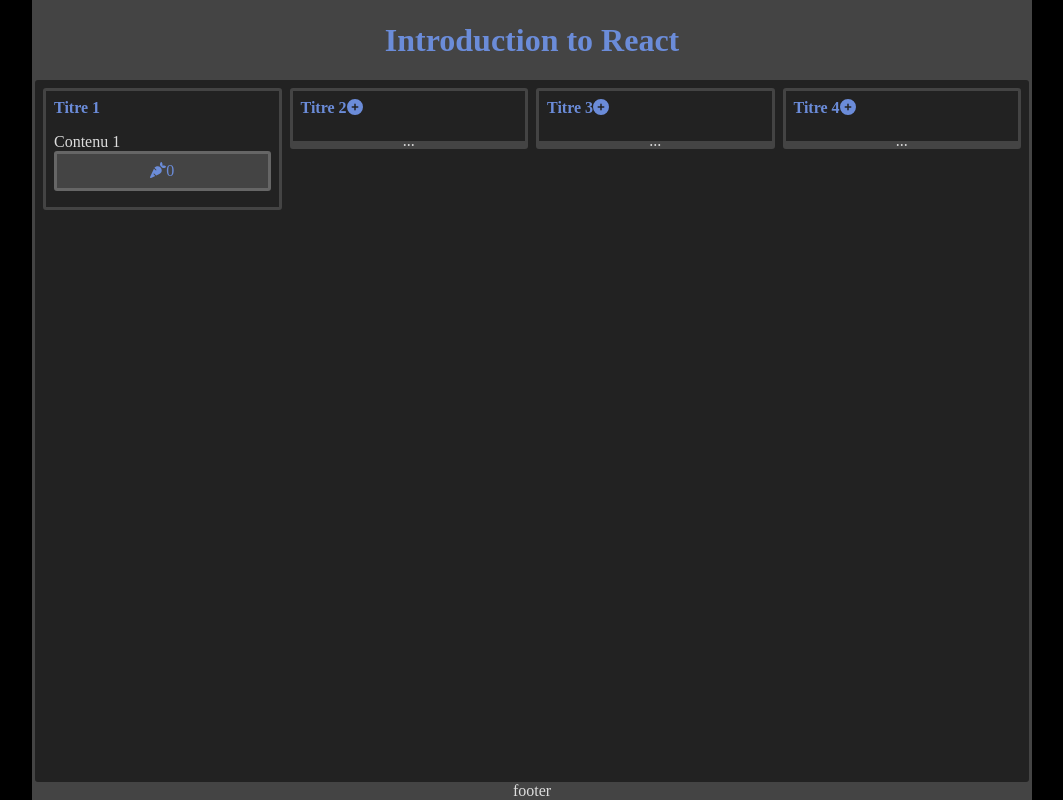
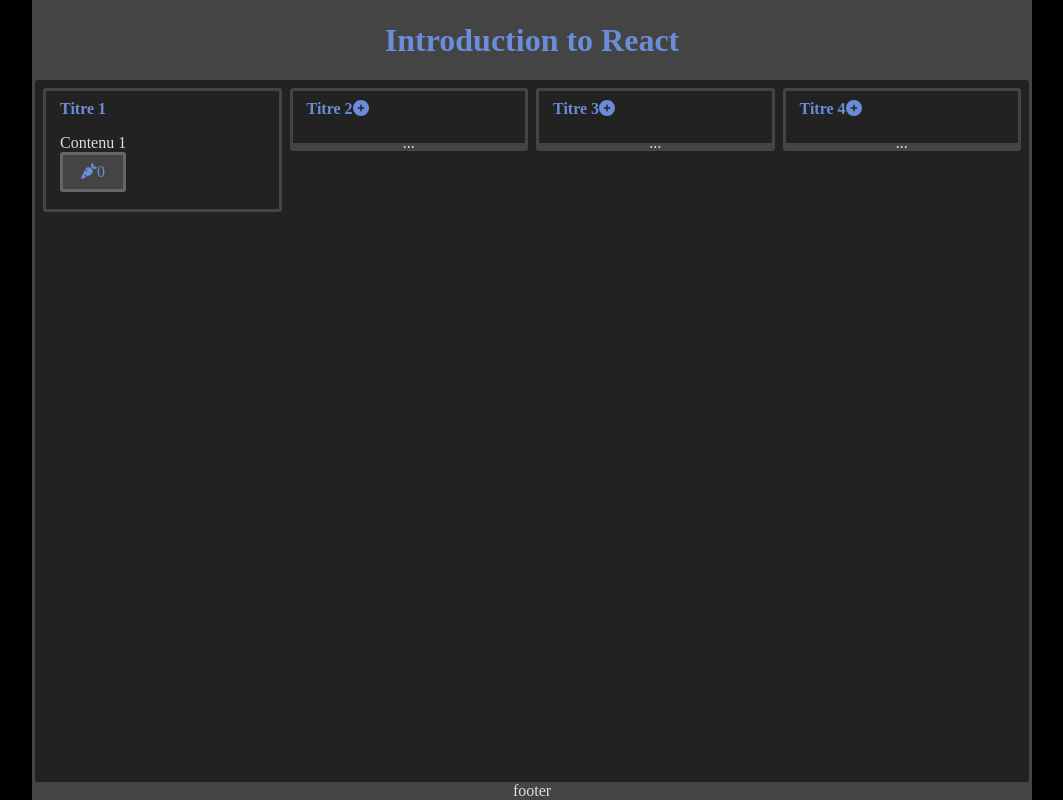
Before and after one commit to tom512000/r410-introduction, a React (Vite) app: page / in a window 1280 px wide. Shown: the whole page, without its empty margins (108-1171 px from the left). Built offline with nearby package versions, Linux system fonts and the light colour scheme.

Commit message:
18. Modification de l'état de la carte repliable

```diff
--- a/src/components/Card.jsx
+++ b/src/components/Card.jsx
@@ -6,10 +6,10 @@
 
   return (
     // eslint-disable-next-line jsx-a11y/click-events-have-key-events,jsx-a11y/no-noninteractive-element-interactions
-    <article className={combinedClassName} onClick={onClick}>
+    <button className={combinedClassName} onClick={onClick}>
       <header className="card__header header__title">{title}</header>
       <section className="card__main">{children}</section>
-    </article>
+    </button>
   );
 }
 
--- a/src/components/FoldableCard.jsx
+++ b/src/components/FoldableCard.jsx
@@ -9,10 +9,12 @@
 import Card from "./Card.jsx";
 
 function FoldableCard({ opened, title, children }) {
-  const [isVisible, setOpened] = useState(opened);
+  let isShown = opened;
+  const [isVisible, setOpened] = useState(isShown);
   const [icon, setIcon] = useState(isVisible ? faCircleMinus : faCirclePlus);
 
   const toggleVisibility = () => {
+    isShown = !isShown;
     setOpened(!isVisible);
     setIcon(isVisible ? faCirclePlus : faCircleMinus);
   };
```
